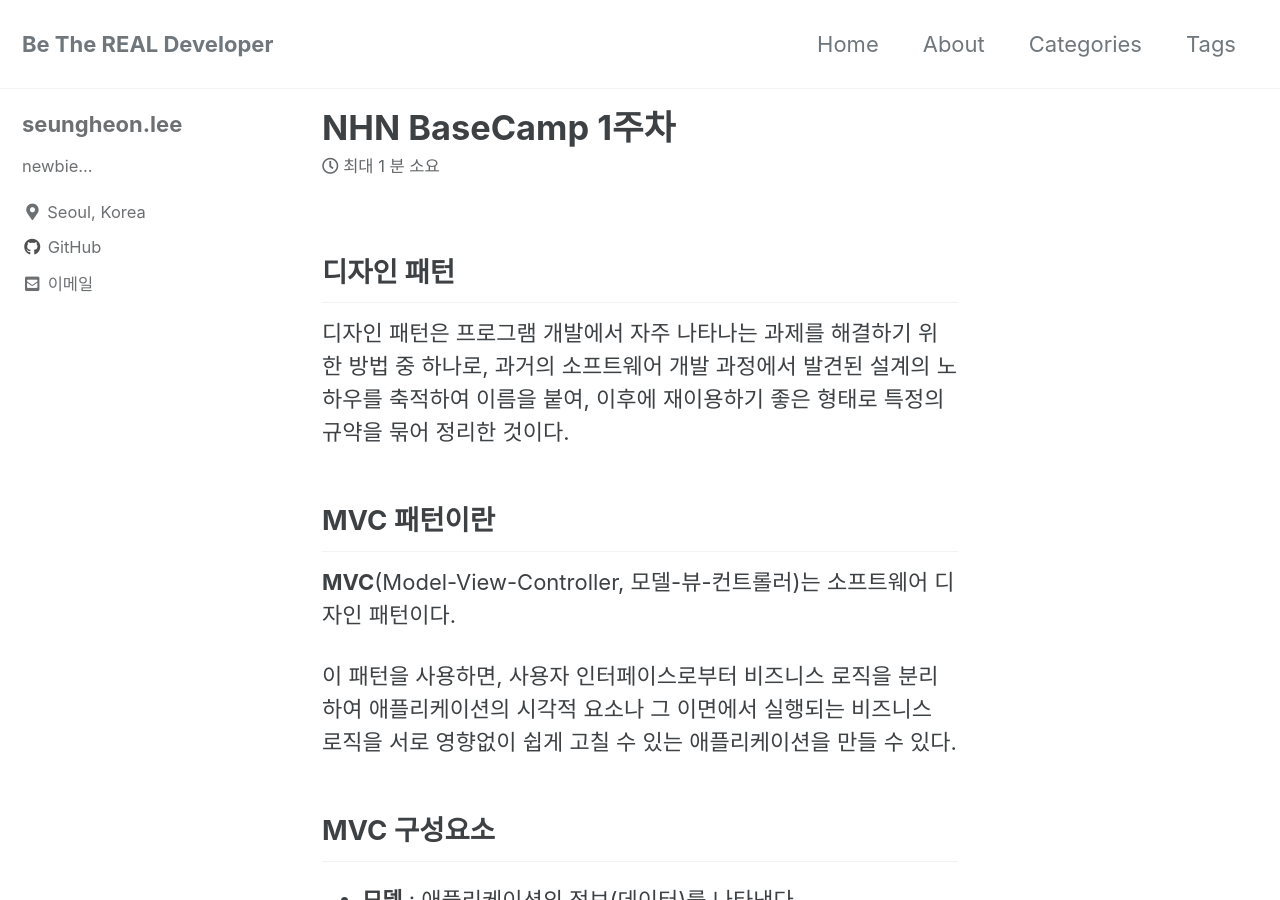
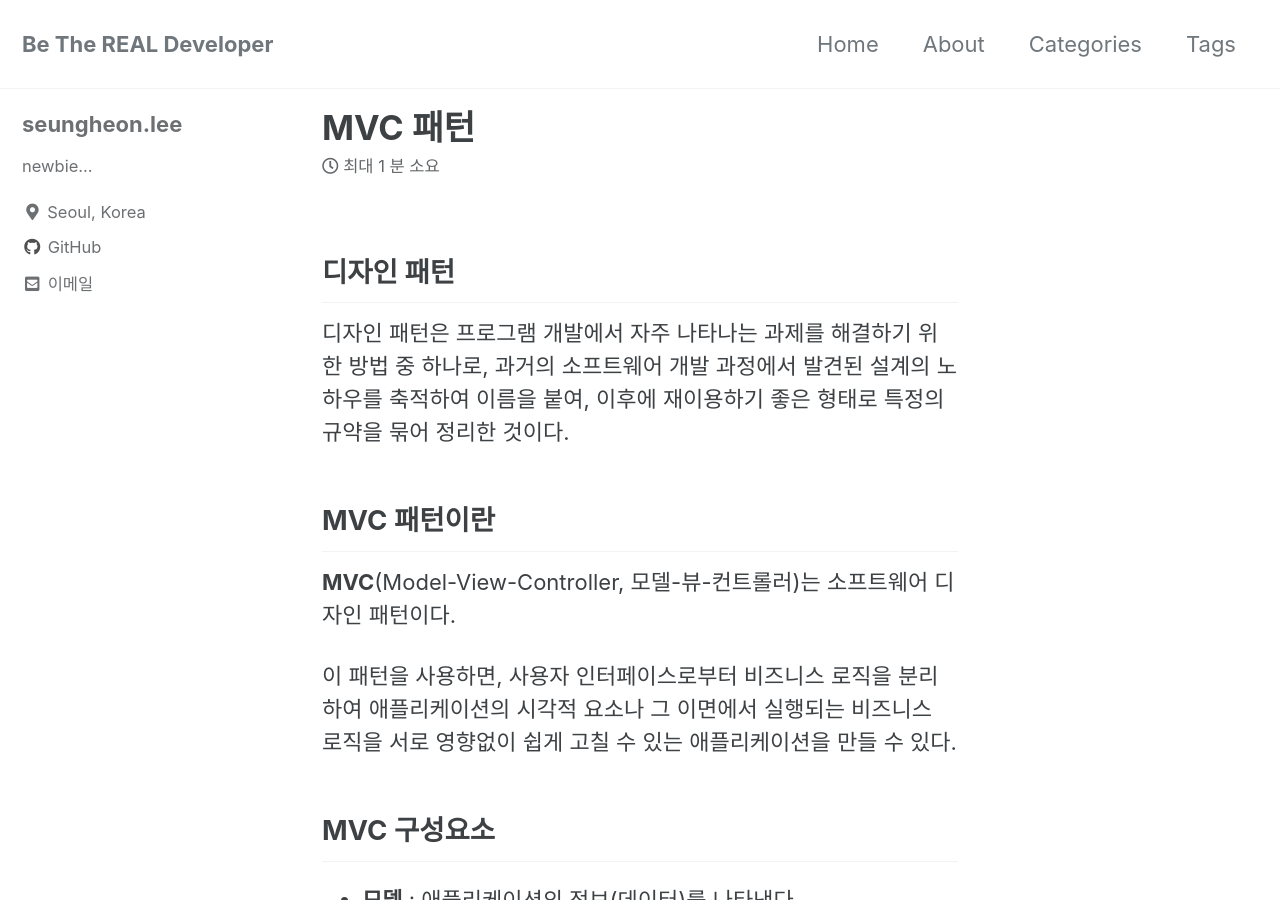
Before and after one commit to heon24500/heon24500.github.io, a Jekyll site: the page built from _posts/21-02-07-MVC-패턴.md, in a window 1280 px wide and 900 px high. Built offline with Jekyll 4.4.1, drawn with Linux system fonts in a browser that asks for light colours; cached includes are drawn as plain includes; comment, search, counter and statistics services are not loaded.

Commit message:
게시글 수정

```diff
--- a/_posts/21-02-07-MVC-패턴.md
+++ b/_posts/21-02-07-MVC-패턴.md
@@ -1,5 +1,5 @@
 ---
-title: "NHN BaseCamp 1주차"
+title: "MVC 패턴"
 categories:
   - TECH
 tags:
```
